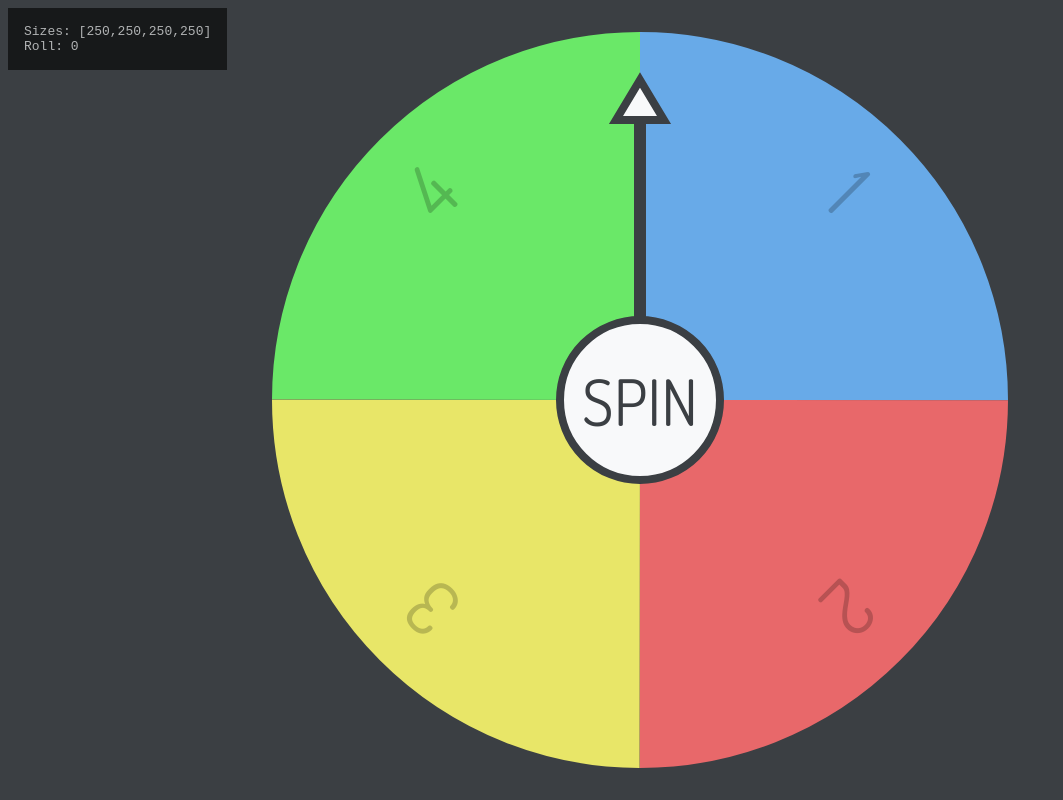
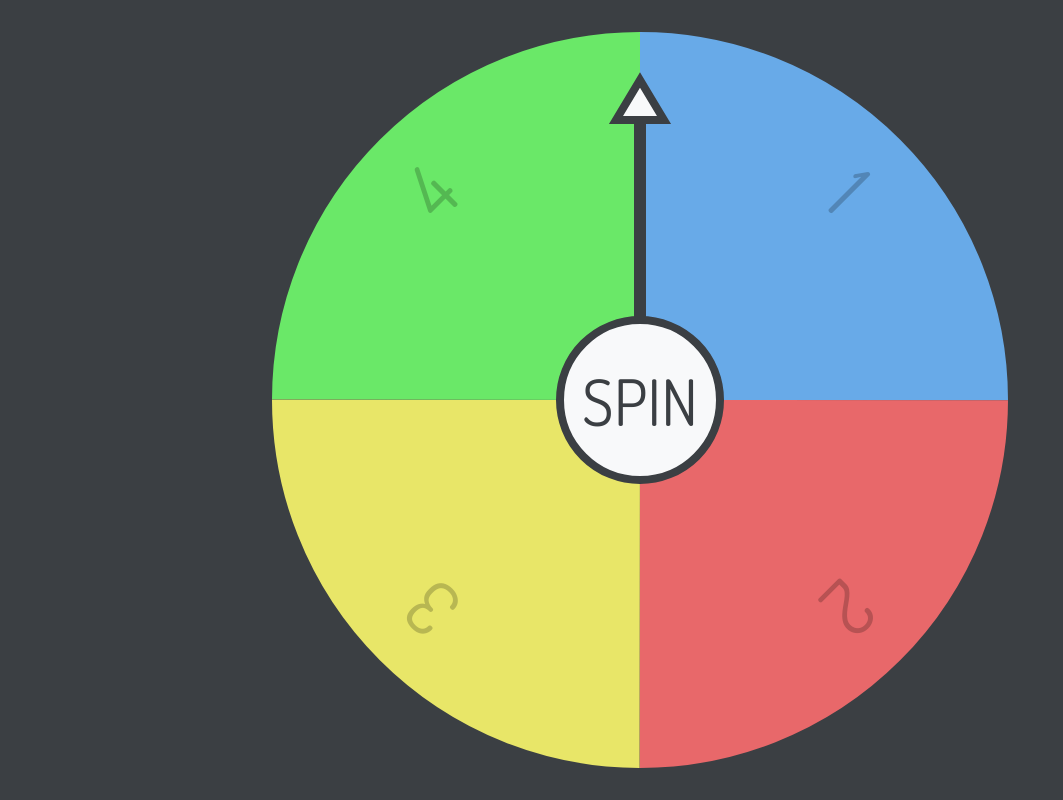
Before and after one commit to frankalbenesius/spinner, a Next.js app: page / in a window 1280 px wide. Shown: the whole page, without its empty margins (0-1063 px from the left). Built offline with nearby package versions, Linux system fonts and the light colour scheme.

Commit message:
render state display based on url

```diff
--- a/components/StateDisplay/index.js
+++ b/components/StateDisplay/index.js
@@ -1,6 +1,8 @@
 import React from 'react'
 
-export default ({ state }) => (
+export default ({ shouldRender, state }) => {
+  if (!shouldRender) return null
+  return (
     <div className="content">
       <div>Sizes: {JSON.stringify(state.sizes)}</div>
       <div>Roll: {JSON.stringify(state.roll)}</div>
@@ -21,3 +23,4 @@ export default ({ state }) => (
       `}</style>
     </div>
   )
+}
--- a/containers/Spinner/index.js
+++ b/containers/Spinner/index.js
@@ -20,7 +20,8 @@ class Spinner extends React.Component {
     this.setState(roll)
   }
   render() {
-    return [
+    return (
+      <div>
         <SVGWrapper>
           {this.state.sizes.map((size, i, sizes) => (
             <Sector
@@ -32,9 +33,13 @@ class Spinner extends React.Component {
           ))}
           <Arrow roll={this.state.roll} total={sum(this.state.sizes)} />
           <Button onClick={this.handleRoll}>spin</Button>
-      </SVGWrapper>,
-      <StateDisplay state={this.state} />,
-    ]
+        </SVGWrapper>
+        <StateDisplay
+          shouldRender={this.props.query.state !== undefined}
+          state={this.state}
+        />
+      </div>
+    )
   }
 }
 
--- a/pages/index.js
+++ b/pages/index.js
@@ -3,10 +3,14 @@ import React from 'react'
 import Wrapper from '../components/Wrapper'
 import Spinner from '../containers/Spinner'
 
-const IndexPage = () => (
+const IndexPage = ({ query }) => (
   <Wrapper>
-    <Spinner />
+    <Spinner query={query} />
   </Wrapper>
 )
 
+IndexPage.getInitialProps = ({ query }) => {
+  return { query }
+}
+
 export default IndexPage
```
Lines whose indentation alone changed are shown as unchanged.
